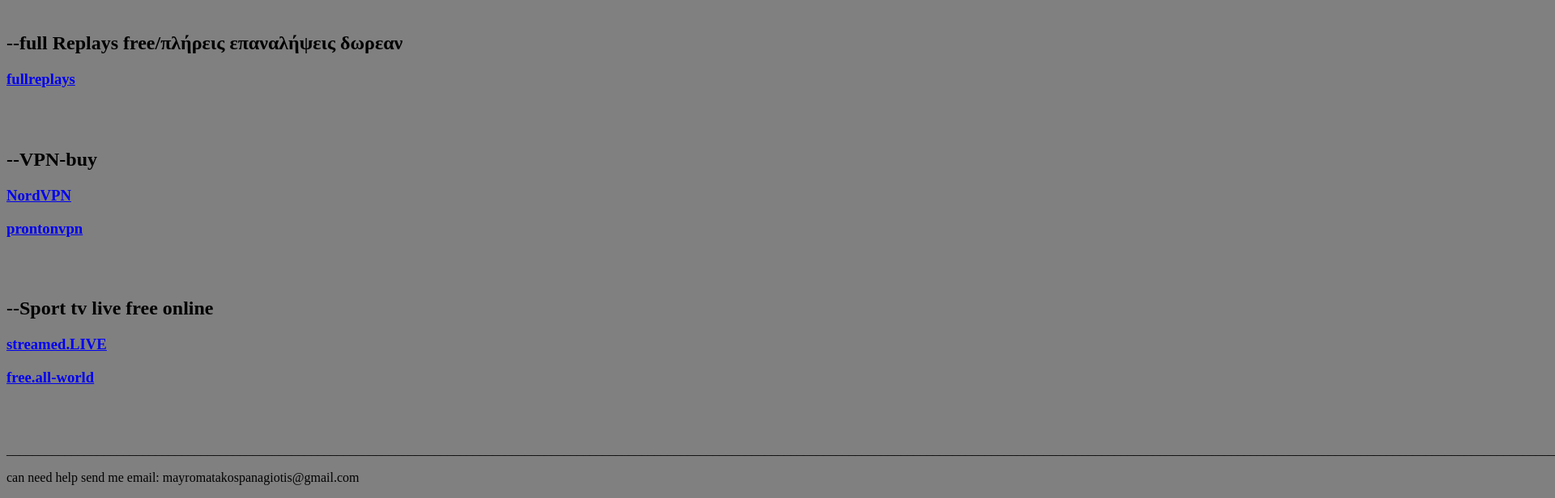
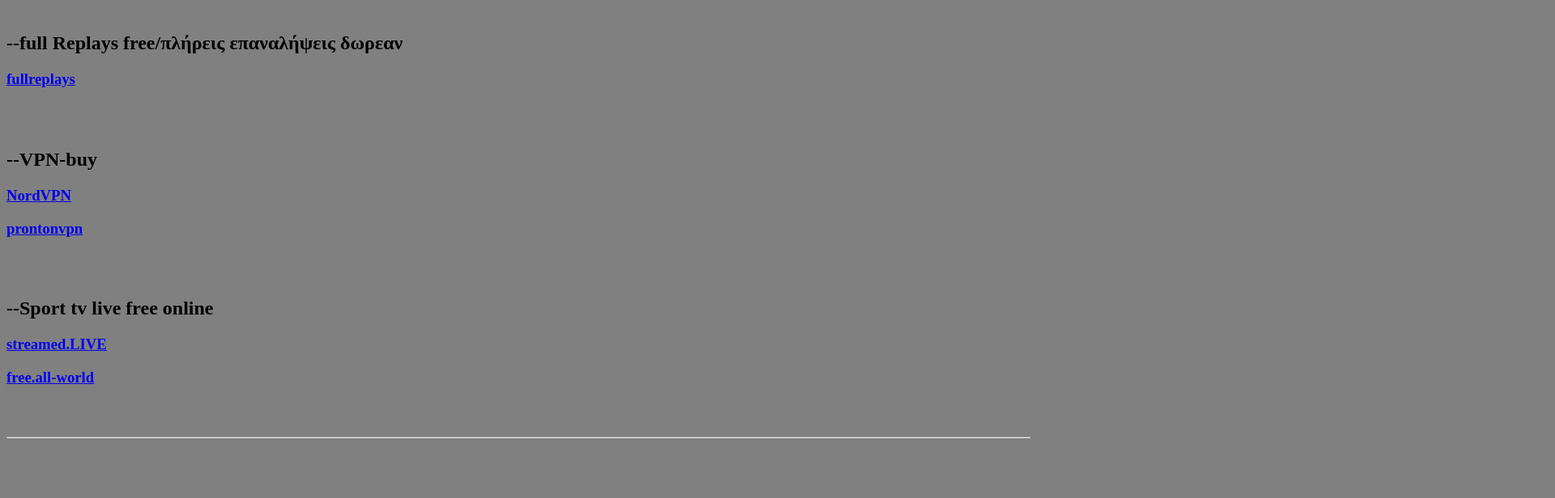
Before and after one commit to PanagiotisMavro/panagiotismavro, a plain HTML site: page index.html in a window 1280 px wide. Shown: the part 1440-2056 px from the top of the page at 81% size, 1920 px wide, since content can reach past the window. After the commit the page ends 1990 px from the top, so only its background shows below. Drawn offline with Linux system fonts and the light colour scheme.

Commit message:
Update index.html

```diff
--- a/index.html
+++ b/index.html
@@ -51,8 +51,7 @@
             <br>
             <br>
 
-            <p>_________________________________________________________________________________________________________________________________________________________________________________________________________________________________________________________________________________________________________________________________________________</p>
-            <p>can need help send me email: mayromatakospanagiotis@gmail.com</p>
+            <hr>
             <!-----cctv please secret best this.
             for safe help live cctv.
             -> http://www.insecam.org/
```
